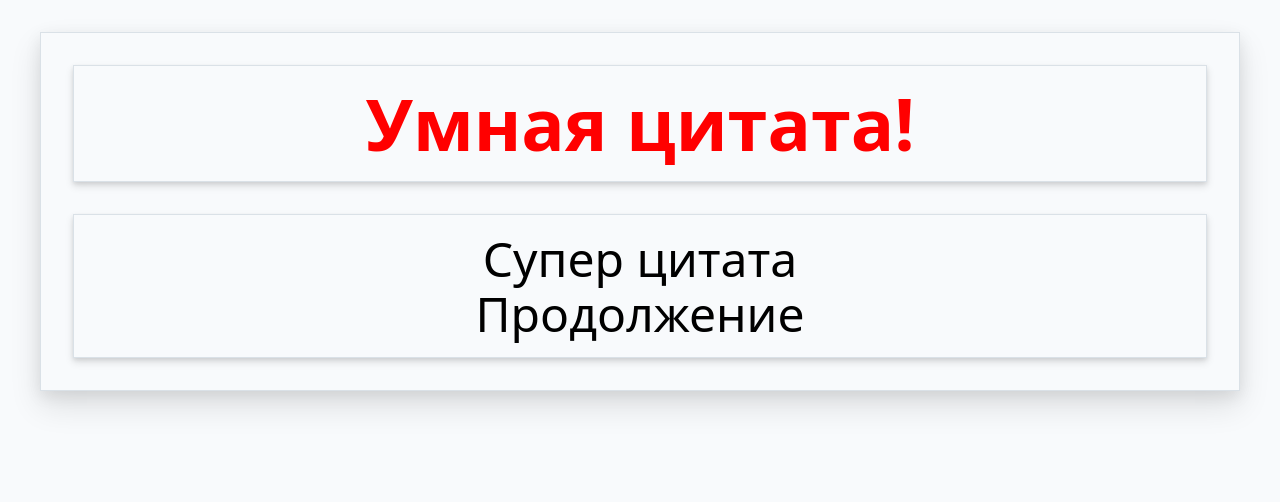
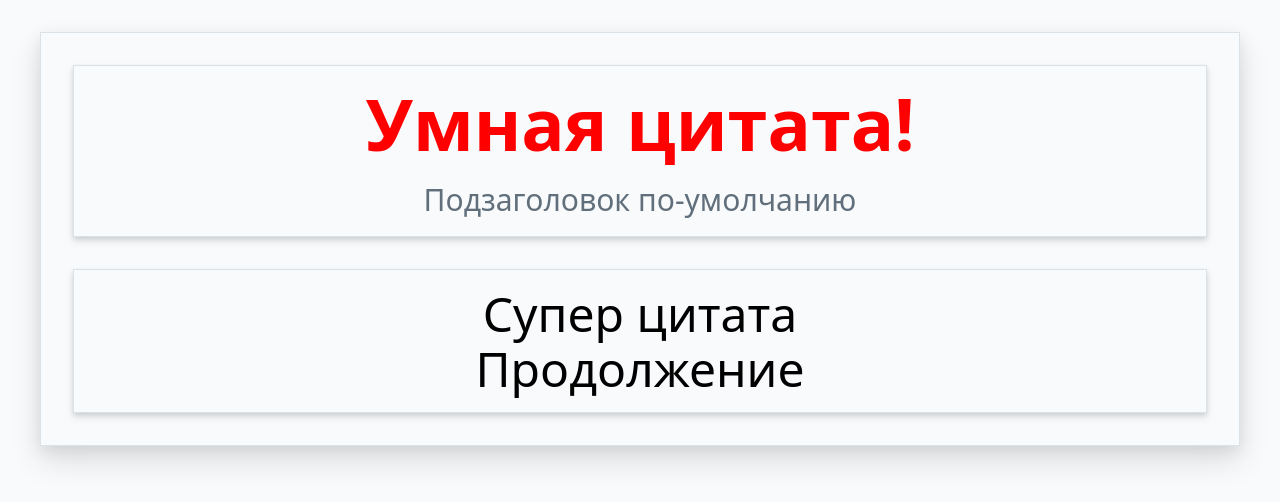
Before and after one commit to curtdp/quotescms, a Vue app: page / in a window 1280 px wide. Shown: the top 502 px of the page. Built offline with nearby package versions, Linux system fonts and the light colour scheme.

Commit message:
Контент по-умолчанию

```diff
--- a/src/components/Quote.vue
+++ b/src/components/Quote.vue
@@ -2,6 +2,7 @@
   <div class="border border-gray p-8 shadow-lg text-center text-5xl font-sans font-light">
     <div class="border border-gray mb-8 shadow-md p-4">
       <slot name="title"></slot>
+      <span class="text-3xl text-grey-darker"><slot name="subtitle">Подзаголовок по-умолчанию</slot></span>
     </div>
     <div class="border border-gray shadow-md p-4">
       <slot></slot>
```
